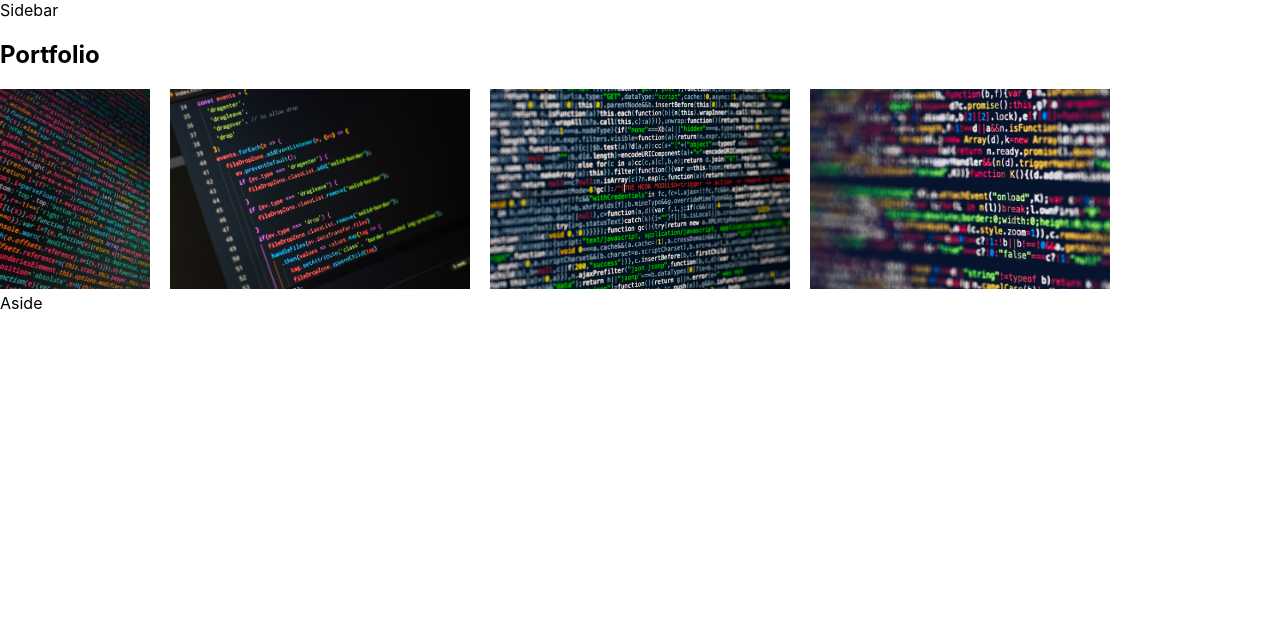
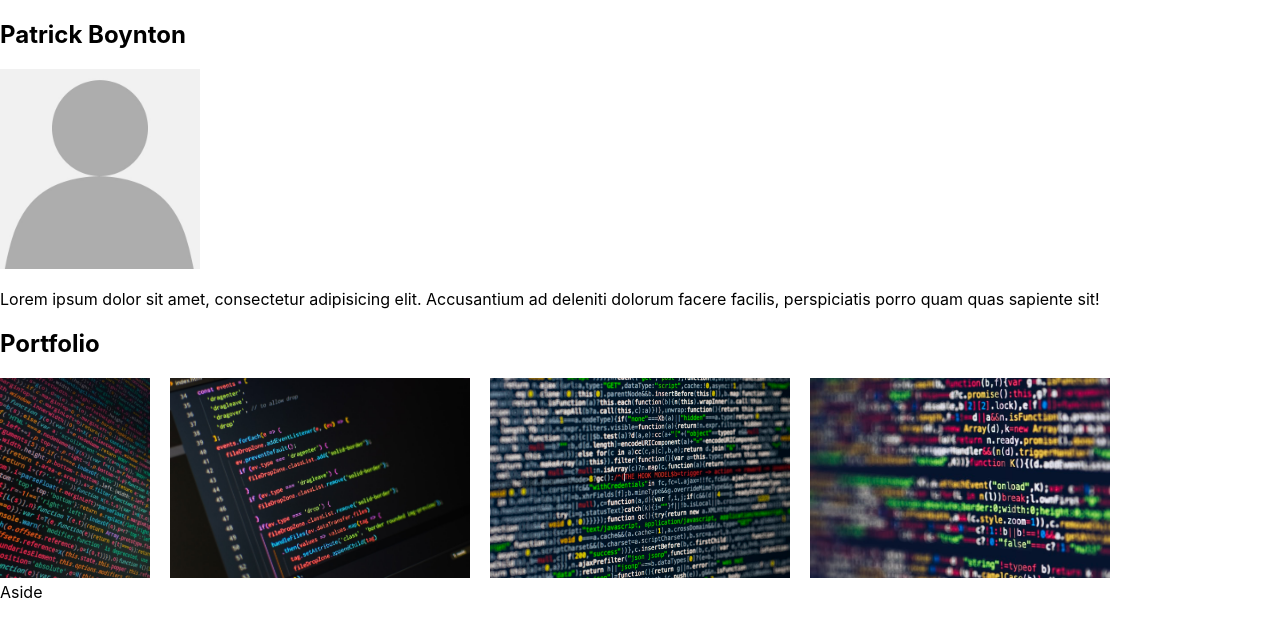
Before and after one commit to PatrickBoynton/portfolio, a React (Create React App) app: page / in a window 1280 px wide. Shown: the top 636 px of the page. Built offline with nearby package versions, Linux system fonts and the light colour scheme.

Commit message:
Created temporary html.

```diff
--- a/src/Sidebar.js
+++ b/src/Sidebar.js
@@ -4,7 +4,9 @@ class Sidebar extends Component{
     render() {
         return (
             <div>
-                Sidebar
+                <h2>Patrick Boynton</h2>
+                <img src={process.env.PUBLIC_URL + '/person-placeholder.jpeg'} alt="Me"/>
+                <p>Lorem ipsum dolor sit amet, consectetur adipisicing elit. Accusantium ad deleniti dolorum facere facilis, perspiciatis porro quam quas sapiente sit!</p>
             </div>
         );
     }
```
